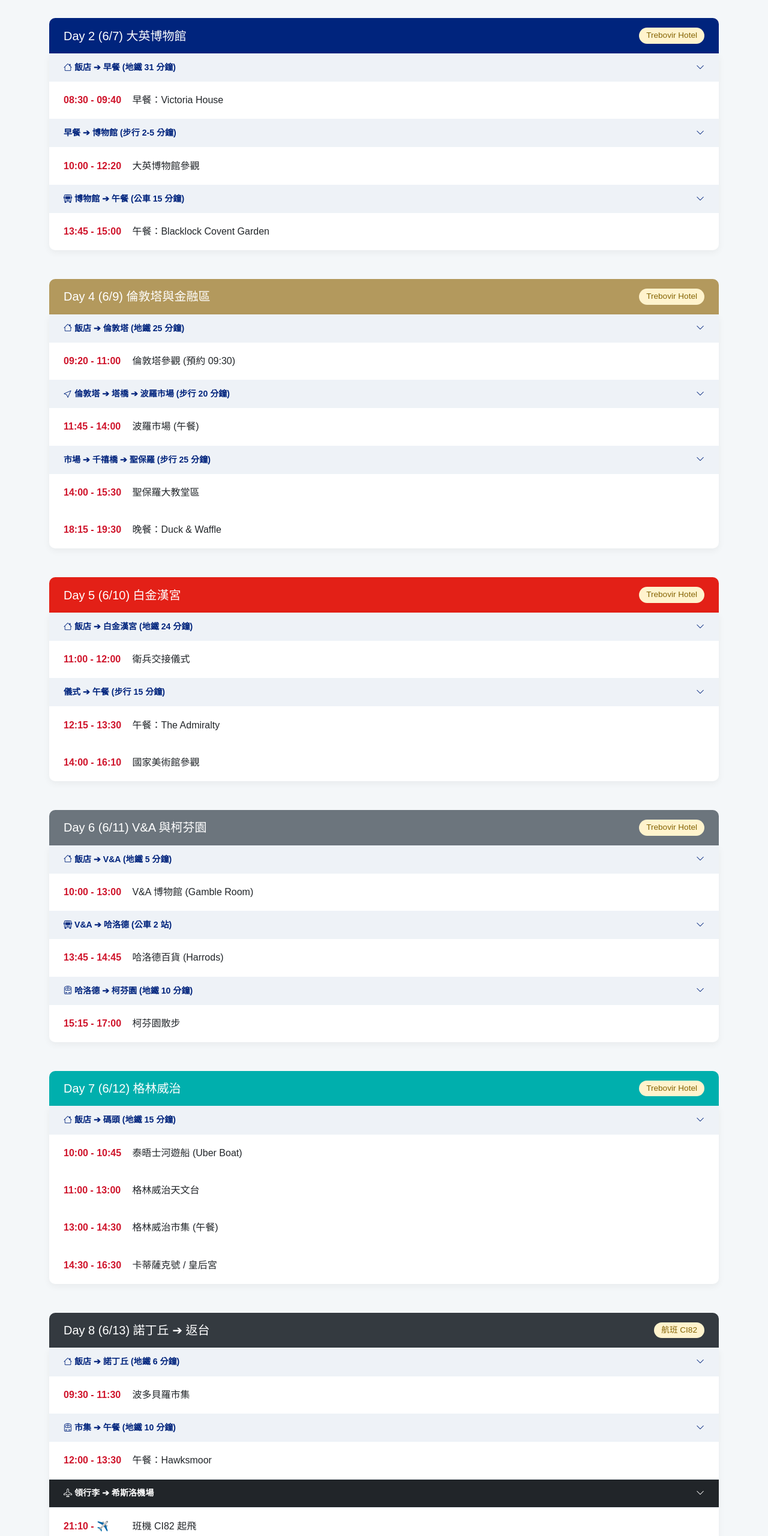
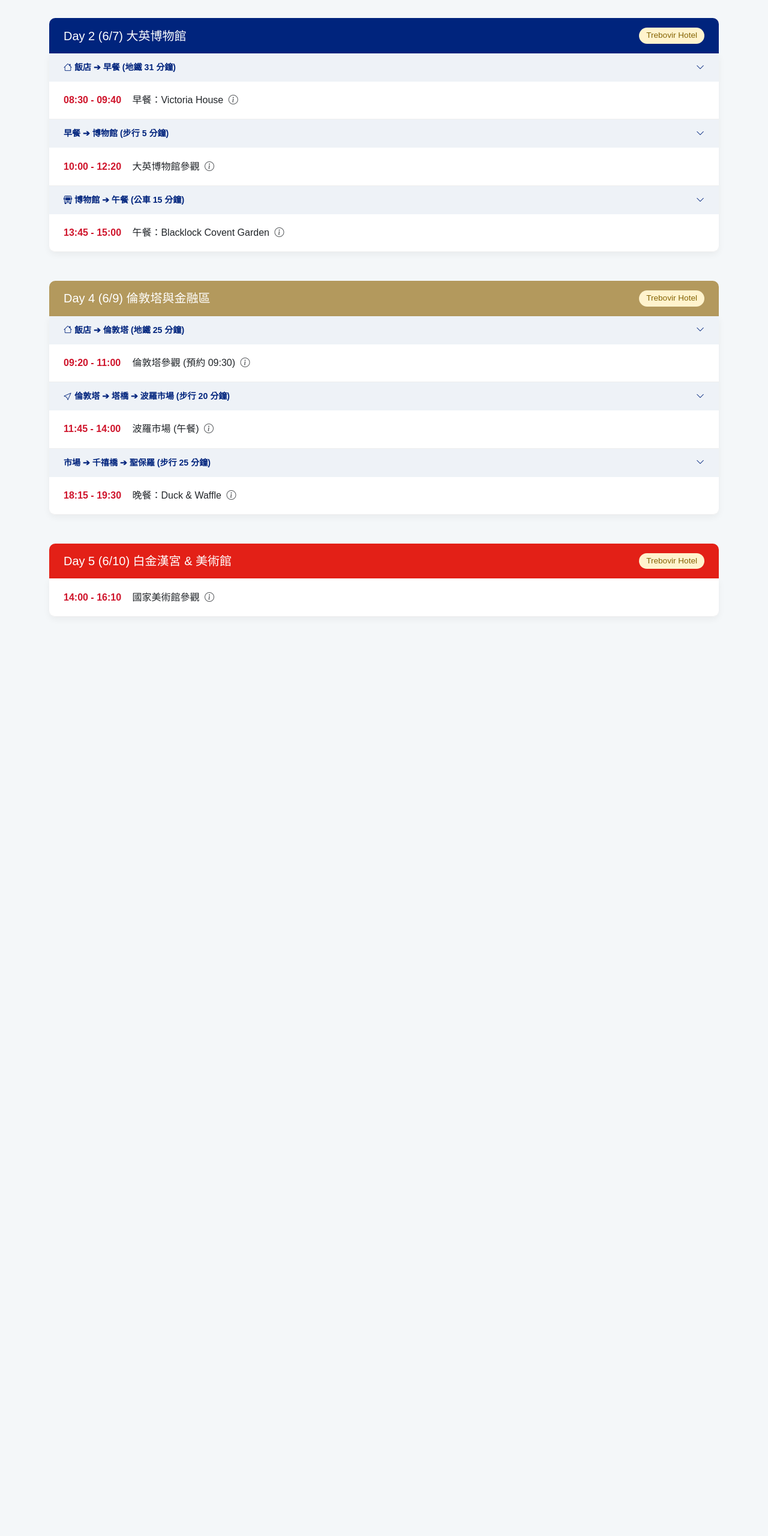
Before and after one commit to KSSGT/Trvel, a plain HTML site: page index.html in a window 1280 px wide. Shown: the part 80-2640 px from the top of the page at 60% size. After the commit the page ends 1230 px from the top, so only its background shows below. Drawn offline with nearby package versions, Linux system fonts and the light colour scheme.

Commit message:
Update index.html
Update New Ver.

```diff
--- a/index.html
+++ b/index.html
@@ -3,7 +3,7 @@
 <head>
     <meta charset="UTF-8">
     <meta name="viewport" content="width=device-width, initial-scale=1.0">
-    <title>2026 倫敦行程</title>
+    <title>2026 倫敦精華行程 - 互動導覽版</title>
     <link href="https://cdn.jsdelivr.net/npm/bootstrap@5.3.0/dist/css/bootstrap.min.css" rel="stylesheet">
     <link rel="stylesheet" href="https://cdn.jsdelivr.net/npm/bootstrap-icons@1.11.0/font/bootstrap-icons.css">
     <style>
@@ -11,10 +11,11 @@
         .day-section { margin-bottom: 3rem; }
         .day-header { background: #00247d; color: white; border-radius: 10px 10px 0 0; padding: 1rem 1.5rem; }
         .itinerary-card { border: none; border-radius: 0 0 10px 10px; box-shadow: 0 4px 12px rgba(0,0,0,0.05); }
-        .list-group-item { border: none; padding: 1.2rem 1.5rem; }
+        /* 增加可點擊樣式 */
+        .list-group-item { border: none; padding: 1.2rem 1.5rem; cursor: pointer; transition: background 0.2s; border-bottom: 1px solid #eee; }
+        .list-group-item:hover { background-color: #f0f4f8; }
         .time-label { font-weight: bold; color: #cf142b; min-width: 110px; display: inline-block; font-variant-numeric: tabular-nums; }
 
-        /* 交通摺疊區塊 */
         .transport-divider { background-color: #f8f9fa; border-top: 1px solid #edf2f7; border-bottom: 1px solid #edf2f7; }
         .transport-btn {
             width: 100%; text-align: left; padding: 12px 1.5rem; background: #eef2f7; border: none;
@@ -23,13 +24,17 @@
         .transport-btn:hover { background: #e2e8f0; }
         .transport-content { padding: 15px 2rem; background: #ffffff; font-size: 0.9rem; border-left: 4px solid #00247d; }
 
-        /* 標籤樣式 */
         .line-badge { font-size: 0.75rem; padding: 2px 8px; border-radius: 4px; color: white; font-weight: bold; margin: 0 3px; }
         .piccadilly { background-color: #003688; }
         .district { background-color: #00782a; }
         .central { background-color: #e32017; }
         .bus { background-color: #cf142b; }
         .hotel-tag { font-size: 0.85rem; background: #fff3cd; color: #856404; padding: 3px 12px; border-radius: 15px; }
+
+        /* Modal 樣式優化 */
+        .modal-header { background-color: #00247d; color: white; }
+        .btn-map { background-color: #4285F4; color: white; border-radius: 20px; }
+        .btn-map:hover { background-color: #357abd; color: white; }
     </style>
 </head>
 <body>
@@ -47,23 +52,29 @@
                 <button class="transport-btn" data-bs-toggle="collapse" data-bs-target="#transD2_h">
                     <span><i class="bi bi-house"></i> 飯店 ➔ 早餐 (地鐵 31 分鐘)</span><i class="bi bi-chevron-down"></i>
                 </button>
-                <div class="collapse transport-content" id="transD2_h">Earl's Court <span class="line-badge piccadilly">Piccadilly</span> ➔ Holborn。出站步行 8-10 分鐘。</div>
+                <div class="collapse transport-content" id="transD2_h">Earl's Court <span class="line-badge piccadilly">Piccadilly</span> ➔ Holborn [cite: 371]。出站步行 8-10 分鐘 [cite: 378]。</div>
             </div>
-            <div class="list-group-item"><span class="time-label">08:30 - 09:40</span> 早餐：Victoria House</div>
+            <div class="list-group-item" data-bs-toggle="modal" data-bs-target="#modalD2_breakfast">
+                <span class="time-label">08:30 - 09:40</span> 早餐：Victoria House <i class="bi bi-info-circle ms-1 text-muted"></i>
+            </div>
             <div class="transport-divider">
                 <button class="transport-btn" data-bs-toggle="collapse" data-bs-target="#transD2_1">
-                    <span><i class="bi bi-walking"></i> 早餐 ➔ 博物館 (步行 2-5 分鐘)</span><i class="bi bi-chevron-down"></i>
+                    <span><i class="bi bi-walking"></i> 早餐 ➔ 博物館 (步行 5 分鐘)</span><i class="bi bi-chevron-down"></i>
                 </button>
-                <div class="collapse transport-content" id="transD2_1">直接前往大英博物館正門。</div>
+                <div class="collapse transport-content" id="transD2_1">步行 5 分鐘即可抵達 [cite: 385]。</div>
             </div>
-            <div class="list-group-item"><span class="time-label">10:00 - 12:20</span> 大英博物館參觀</div>
+            <div class="list-group-item" data-bs-toggle="modal" data-bs-target="#modalD2_museum">
+                <span class="time-label">10:00 - 12:20</span> 大英博物館參觀 <i class="bi bi-info-circle ms-1 text-muted"></i>
+            </div>
             <div class="transport-divider">
                 <button class="transport-btn" data-bs-toggle="collapse" data-bs-target="#transD2_2">
                     <span><i class="bi bi-bus-front"></i> 博物館 ➔ 午餐 (公車 15 分鐘)</span><i class="bi bi-chevron-down"></i>
                 </button>
-                <div class="collapse transport-content" id="transD2_2">Bus 29/24 於 St Martin's Place 下車。</div>
+                <div class="collapse transport-content" id="transD2_2">Stephen Street (Stop B) 搭 Bus 29/24 於 St Martin's Place (Stop K) 下車 [cite: 402]。</div>
             </div>
-            <div class="list-group-item"><span class="time-label">13:45 - 15:00</span> 午餐：Blacklock Covent Garden</div>
+            <div class="list-group-item" data-bs-toggle="modal" data-bs-target="#modalD2_lunch">
+                <span class="time-label">13:45 - 15:00</span> 午餐：Blacklock Covent Garden <i class="bi bi-info-circle ms-1 text-muted"></i>
+            </div>
         </div>
     </div>
 
@@ -77,130 +88,158 @@
                 <button class="transport-btn" data-bs-toggle="collapse" data-bs-target="#transD4_h">
                     <span><i class="bi bi-house"></i> 飯店 ➔ 倫敦塔 (地鐵 25 分鐘)</span><i class="bi bi-chevron-down"></i>
                 </button>
-                <div class="collapse transport-content" id="transD4_h">Earl's Court <span class="line-badge district">District</span> ➔ Tower Hill。</div>
+                <div class="collapse transport-content" id="transD4_h">Earl's Court <span class="line-badge district">District</span> (往 Upminster) ➔ Tower Hill [cite: 457]。</div>
             </div>
-            <div class="list-group-item"><span class="time-label">09:20 - 11:00</span> 倫敦塔參觀 (預約 09:30)</div>
+            <div class="list-group-item" data-bs-toggle="modal" data-bs-target="#modalD4_tower">
+                <span class="time-label">09:20 - 11:00</span> 倫敦塔參觀 (預約 09:30) <i class="bi bi-info-circle ms-1 text-muted"></i>
+            </div>
             <div class="transport-divider">
                 <button class="transport-btn" data-bs-toggle="collapse" data-bs-target="#transD4_1">
                     <span><i class="bi bi-cursor"></i> 倫敦塔 ➔ 塔橋 ➔ 波羅市場 (步行 20 分鐘)</span><i class="bi bi-chevron-down"></i>
                 </button>
-                <div class="collapse transport-content" id="transD4_1">步行橫跨倫敦塔橋，沿南岸散步至市場。</div>
+                <div class="collapse transport-content" id="transD4_1">步行 8 分鐘跨越倫敦塔橋，沿南岸步行 15 分鐘至市場 [cite: 460, 461]。</div>
             </div>
-            <div class="list-group-item"><span class="time-label">11:45 - 14:00</span> 波羅市場 (午餐)</div>
+            <div class="list-group-item" data-bs-toggle="modal" data-bs-target="#modalD4_market">
+                <span class="time-label">11:45 - 14:00</span> 波羅市場 (午餐) <i class="bi bi-info-circle ms-1 text-muted"></i>
+            </div>
             <div class="transport-divider">
                 <button class="transport-btn" data-bs-toggle="collapse" data-bs-target="#transD4_2">
                     <span><i class="bi bi-walking"></i> 市場 ➔ 千禧橋 ➔ 聖保羅 (步行 25 分鐘)</span><i class="bi bi-chevron-down"></i>
                 </button>
-                <div class="collapse transport-content" id="transD4_2">沿女王步道走，過千禧橋即達聖保羅大教堂。</div>
+                <div class="collapse transport-content" id="transD4_2">沿女王步道走，過千禧橋即達聖保羅大教堂 [cite: 464, 465]。</div>
             </div>
-            <div class="list-group-item"><span class="time-label">14:00 - 15:30</span> 聖保羅大教堂區</div>
-            <div class="list-group-item"><span class="time-label">18:15 - 19:30</span> 晚餐：Duck & Waffle</div>
+            <div class="list-group-item" data-bs-toggle="modal" data-bs-target="#modalD4_duck">
+                <span class="time-label">18:15 - 19:30</span> 晚餐：Duck & Waffle <i class="bi bi-info-circle ms-1 text-muted"></i>
+            </div>
         </div>
     </div>
 
     <div class="day-section">
         <div class="day-header d-flex justify-content-between align-items-center" style="background: #e32017;">
-            <h2 class="h5 mb-0">Day 5 (6/10) 白金漢宮</h2>
+            <h2 class="h5 mb-0">Day 5 (6/10) 白金漢宮 & 美術館</h2>
             <span class="hotel-tag">Trebovir Hotel</span>
         </div>
         <div class="card itinerary-card">
-            <div class="transport-divider">
-                <button class="transport-btn" data-bs-toggle="collapse" data-bs-target="#transD5_h">
-                    <span><i class="bi bi-house"></i> 飯店 ➔ 白金漢宮 (地鐵 24 分鐘)</span><i class="bi bi-chevron-down"></i>
-                </button>
-                <div class="collapse transport-content" id="transD5_h">Earl's Court <span class="line-badge district">District</span> ➔ St. James's Park。</div>
+            <div class="list-group-item" data-bs-toggle="modal" data-bs-target="#modalD5_museum">
+                <span class="time-label">14:00 - 16:10</span> 國家美術館參觀 <i class="bi bi-info-circle ms-1 text-muted"></i>
             </div>
-            <div class="list-group-item"><span class="time-label">11:00 - 12:00</span> 衛兵交接儀式</div>
-            <div class="transport-divider">
-                <button class="transport-btn" data-bs-toggle="collapse" data-bs-target="#transD5_1">
-                    <span><i class="bi bi-walking"></i> 儀式 ➔ 午餐 (步行 15 分鐘)</span><i class="bi bi-chevron-down"></i>
-                </button>
-                <div class="collapse transport-content" id="transD5_1">穿過聖詹姆士公園步行。</div>
-            </div>
-            <div class="list-group-item"><span class="time-label">12:15 - 13:30</span> 午餐：The Admiralty</div>
-            <div class="list-group-item"><span class="time-label">14:00 - 16:10</span> 國家美術館參觀</div>
         </div>
     </div>
+</div>
 
-    <div class="day-section">
-        <div class="day-header d-flex justify-content-between align-items-center" style="background: #6c757d;">
-            <h2 class="h5 mb-0">Day 6 (6/11) V&A 與柯芬園</h2>
-            <span class="hotel-tag">Trebovir Hotel</span>
-        </div>
-        <div class="card itinerary-card">
-            <div class="transport-divider">
-                <button class="transport-btn" data-bs-toggle="collapse" data-bs-target="#transD6_h">
-                    <span><i class="bi bi-house"></i> 飯店 ➔ V&A (地鐵 5 分鐘)</span><i class="bi bi-chevron-down"></i>
-                </button>
-                <div class="collapse transport-content" id="transD6_h">Earl's Court <span class="line-badge district">District</span> ➔ South Kensington。</div>
+<div class="modal fade" id="modalD2_breakfast" tabindex="-1" aria-hidden="true">
+    <div class="modal-dialog modal-dialog-centered">
+        <div class="modal-content">
+            <div class="modal-header">
+                <h5 class="modal-title">早餐：Victoria House Coffee & Food</h5>
+                <button type="button" class="btn-close btn-close-white" data-bs-dismiss="modal" aria-label="Close"></button>
             </div>
-            <div class="list-group-item"><span class="time-label">10:00 - 13:00</span> V&A 博物館 (Gamble Room)</div>
-            <div class="transport-divider">
-                <button class="transport-btn" data-bs-toggle="collapse" data-bs-target="#transD6_1">
-                    <span><i class="bi bi-bus-front"></i> V&A ➔ 哈洛德 (公車 2 站)</span><i class="bi bi-chevron-down"></i>
-                </button>
-                <div class="collapse transport-content" id="transD6_1">Stop N 搭 Bus 14/74 至 Harrods。</div>
+            <div class="modal-body">
+                <p><i class="bi bi-geo-alt-fill"></i> 地點：Victoria House Coffee & Food [cite: 382]</p>
+                <p><i class="bi bi-clock"></i> 建議停留：70 分鐘 [cite: 371]</p>
+                <a href="https://maps.google.com/?q=Victoria+House+Coffee+Food+London" target="_blank" class="btn btn-map w-100 mt-2">
+                    <i class="bi bi-map-fill"></i> 開啟 Google 地圖
+                </a>
             </div>
-            <div class="list-group-item"><span class="time-label">13:45 - 14:45</span> 哈洛德百貨 (Harrods)</div>
-            <div class="transport-divider">
-                <button class="transport-btn" data-bs-toggle="collapse" data-bs-target="#transD6_2">
-                    <span><i class="bi bi-train-front"></i> 哈洛德 ➔ 柯芬園 (地鐵 10 分鐘)</span><i class="bi bi-chevron-down"></i>
-                </button>
-                <div class="collapse transport-content" id="transD6_2">Knightsbridge <span class="line-badge piccadilly">Piccadilly</span> ➔ Leicester Square。</div>
-            </div>
-            <div class="list-group-item"><span class="time-label">15:15 - 17:00</span> 柯芬園散步</div>
         </div>
     </div>
+</div>
 
-    <div class="day-section">
-        <div class="day-header d-flex justify-content-between align-items-center" style="background: #00afad;">
-            <h2 class="h5 mb-0">Day 7 (6/12) 格林威治</h2>
-            <span class="hotel-tag">Trebovir Hotel</span>
-        </div>
-        <div class="card itinerary-card">
-            <div class="transport-divider">
-                <button class="transport-btn" data-bs-toggle="collapse" data-bs-target="#transD7_h">
-                    <span><i class="bi bi-house"></i> 飯店 ➔ 碼頭 (地鐵 15 分鐘)</span><i class="bi bi-chevron-down"></i>
-                </button>
-                <div class="collapse transport-content" id="transD7_h">Earl's Court <span class="line-badge district">District</span> ➔ Westminster。</div>
+<div class="modal fade" id="modalD2_museum" tabindex="-1" aria-hidden="true">
+    <div class="modal-dialog modal-dialog-centered">
+        <div class="modal-content border-0">
+            <div class="modal-header">
+                <h5 class="modal-title">大英博物館參觀指南</h5>
+                <button type="button" class="btn-close btn-close-white" data-bs-dismiss="modal" aria-label="Close"></button>
             </div>
-            <div class="list-group-item"><span class="time-label">10:00 - 10:45</span> 泰晤士河遊船 (Uber Boat)</div>
-            <div class="list-group-item"><span class="time-label">11:00 - 13:00</span> 格林威治天文台</div>
-            <div class="list-group-item"><span class="time-label">13:00 - 14:30</span> 格林威治市集 (午餐)</div>
-            <div class="list-group-item"><span class="time-label">14:30 - 16:30</span> 卡蒂薩克號 / 皇后宮</div>
+            <div class="modal-body">
+                <h6>🏆 必看重點路線：</h6>
+                <p>羅塞塔 ➔ 拉美西斯 ➔ 木乃伊 ➔ 獵獅 ➔ 帕德嫩 ➔ 摩艾 </p>
+                <p><i class="bi bi-clock"></i> 建議停留：2 小時 20 分鐘 [cite: 371]</p>
+                <a href="https://maps.google.com/?q=British+Museum" target="_blank" class="btn btn-map w-100 mt-2">
+                    <i class="bi bi-map-fill"></i> 開啟 Google 地圖
+                </a>
+            </div>
         </div>
     </div>
+</div>
 
-    <div class="day-section">
-        <div class="day-header d-flex justify-content-between align-items-center" style="background: #343a40;">
-            <h2 class="h5 mb-0">Day 8 (6/13) 諾丁丘 ➔ 返台</h2>
-            <span class="hotel-tag">航班 CI82</span>
+<div class="modal fade" id="modalD2_lunch" tabindex="-1" aria-hidden="true">
+    <div class="modal-dialog modal-dialog-centered">
+        <div class="modal-content">
+            <div class="modal-header">
+                <h5 class="modal-title">午餐：Blacklock Covent Garden</h5>
+                <button type="button" class="btn-close btn-close-white" data-bs-dismiss="modal" aria-label="Close"></button>
+            </div>
+            <div class="modal-body">
+                <p><strong>🕒 訂位時間：</strong>13:45 [cite: 371]</p>
+                <p><strong>👤 訂位姓名：</strong>KaiHsiangSung [cite: 371]</p>
+                <p><strong>🔢 訂單編號：</strong>252390 [cite: 371]</p>
+                <a href="https://maps.google.com/?q=Blacklock+Covent+Garden" target="_blank" class="btn btn-map w-100 mt-2">
+                    <i class="bi bi-map-fill"></i> 開啟 Google 地圖
+                </a>
+            </div>
         </div>
-        <div class="card itinerary-card">
-            <div class="transport-divider">
-                <button class="transport-btn" data-bs-toggle="collapse" data-bs-target="#transD8_h">
-                    <span><i class="bi bi-house"></i> 飯店 ➔ 諾丁丘 (地鐵 6 分鐘)</span><i class="bi bi-chevron-down"></i>
-                </button>
-                <div class="collapse transport-content" id="transD8_h">Earl's Court <span class="line-badge district">District (往 Edgware Road)</span> ➔ Notting Hill Gate。</div>
+    </div>
+</div>
+
+<div class="modal fade" id="modalD4_tower" tabindex="-1" aria-hidden="true">
+    <div class="modal-dialog modal-dialog-centered">
+        <div class="modal-content">
+            <div class="modal-header" style="background-color: #b3995d;">
+                <h5 class="modal-title text-white">景點：倫敦塔</h5>
+                <button type="button" class="btn-close btn-close-white" data-bs-dismiss="modal" aria-label="Close"></button>
             </div>
-            <div class="list-group-item"><span class="time-label">09:30 - 11:30</span> 波多貝羅市集</div>
-            <div class="transport-divider">
-                <button class="transport-btn" data-bs-toggle="collapse" data-bs-target="#transD8_1">
-                    <span><i class="bi bi-train-front"></i> 市集 ➔ 午餐 (地鐵 10 分鐘)</span><i class="bi bi-chevron-down"></i>
-                </button>
-                <div class="collapse transport-content" id="transD8_1">Notting Hill Gate <span class="line-badge central">Central</span> ➔ Piccadilly Circus。</div>
+            <div class="modal-body">
+                <p><strong>🎟️ 預約時間：</strong>09:30 [cite: 454, 458]</p>
+                <p><strong>💡 參觀攻略：</strong>人潮最少時，請直攻「珠寶館 (Jewel House)」參觀著名的皇冠與權杖 [cite: 458]。</p>
+                <a href="https://maps.google.com/?q=Tower+of+London" target="_blank" class="btn btn-map w-100 mt-2">
+                    <i class="bi bi-map-fill"></i> 開啟 Google 地圖
+                </a>
             </div>
-            <div class="list-group-item"><span class="time-label">12:00 - 13:30</span> 午餐：Hawksmoor</div>
-            <div class="transport-divider">
-                <button class="transport-btn bg-dark text-white" data-bs-toggle="collapse" data-bs-target="#transD8_airport">
-                    <span><i class="bi bi-airplane"></i> 領行李 ➔ 希斯洛機場</span><i class="bi bi-chevron-down"></i>
-                </button>
-                <div class="collapse transport-content" id="transD8_airport">
-                    <strong>16:30</strong> 回飯店拿行李 ➔ <strong>17:15</strong> 出發前往機場。<br>
-                    搭乘 <span class="line-badge piccadilly">Piccadilly</span> 直達 Heathrow T3 (18:10抵達)。
-                </div>
+        </div>
+    </div>
+</div>
+
+<div class="modal fade" id="modalD4_duck" tabindex="-1" aria-hidden="true">
+    <div class="modal-dialog modal-dialog-centered">
+        <div class="modal-content">
+            <div class="modal-header bg-dark">
+                <h5 class="modal-title">晚餐：Duck & Waffle</h5>
+                <button type="button" class="btn-close btn-close-white" data-bs-dismiss="modal" aria-label="Close"></button>
             </div>
-            <div class="list-group-item"><span class="time-label">21:10 - ✈️</span> 班機 CI82 起飛</div>
+            <div class="modal-body">
+                <p><strong>🕒 訂位時間：</strong>18:15 </p>
+                <p><strong>📧 備註：</strong>48小時前可免費取消 </p>
+                <p><strong>🌟 特色：</strong>搭乘專用電梯至 Heron Tower，一邊享用鴨肉鬆餅，一邊觀看倫敦夕陽 [cite: 472]。</p>
+                <a href="https://maps.google.com/?q=Duck+and+Waffle+London" target="_blank" class="btn btn-map w-100 mt-2">
+                    <i class="bi bi-map-fill"></i> 開啟 Google 地圖
+                </a>
+            </div>
+        </div>
+    </div>
+</div>
+
+<div class="modal fade" id="modalD5_museum" tabindex="-1" aria-hidden="true">
+    <div class="modal-dialog modal-lg modal-dialog-centered">
+        <div class="modal-content">
+            <div class="modal-header bg-danger">
+                <h5 class="modal-title">國家美術館：120 分鐘名作動線</h5>
+                <button type="button" class="btn-close btn-close-white" data-bs-dismiss="modal" aria-label="Close"></button>
+            </div>
+            <div class="modal-body">
+                <p><strong>動線：</strong>Sainsbury Wing ➔ 西翼 ➔ 北翼 ➔ 東翼 [cite: 489]</p>
+                <h6>🎨 必看清單：</h6>
+                <ul>
+                    <li>《阿諾菲尼的婚禮》(Room 52) [cite: 493]</li>
+                    <li>《岩窟聖母》(Room 51a) [cite: 495]</li>
+                    <li>《以馬忤斯的晚餐》(Room 32) [cite: 501]</li>
+                    <li>《向日葵》(Room 43) [cite: 510]</li>
+                </ul>
+                <a href="https://maps.google.com/?q=National+Gallery+London" target="_blank" class="btn btn-map w-100 mt-2">
+                    <i class="bi bi-map-fill"></i> 開啟 Google 地圖
+                </a>
+            </div>
         </div>
     </div>
 </div>
```
